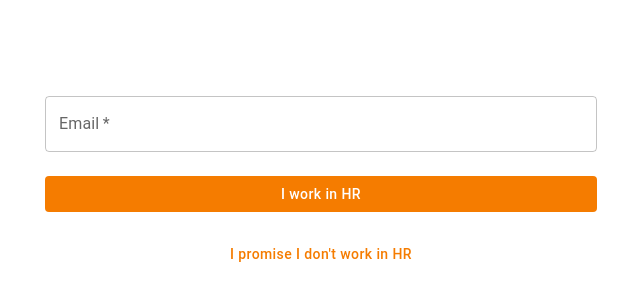
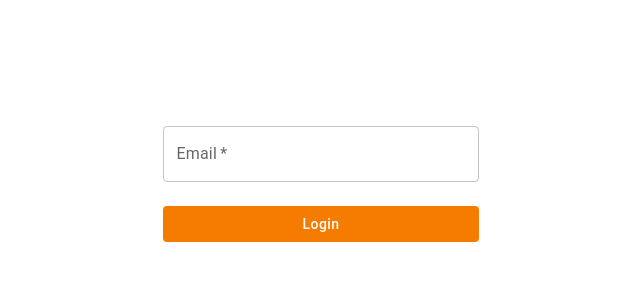
Before and after one commit to kiliankoe/miniqdb, a Next.js app: page /login in a window 1280 px wide. Shown: the part 240-540 px from the top of the page, without its empty margins (319-959 px from the left). Built offline with nearby package versions, Linux system fonts and the light colour scheme.

Commit message:
Make nothing to see here button configurable

```diff
--- a/src/app/login/page.tsx
+++ b/src/app/login/page.tsx
@@ -61,12 +61,13 @@ export default function Login() {
             }}
           />
 
-          <Button
-            disableElevation
+          {process.env.NEXT_PUBLIC_NOTHING_TO_SEE_HERE_BUTTON_TEXT && (
+            <Button
+              disableElevation
             fullWidth
             variant="contained"
             onClick={() => {
-              router.push("/login/hr");
+              router.push("/login/nothing-to-see-here");
             }}
             sx={{
               mt: 3,
@@ -76,22 +77,28 @@ export default function Login() {
             }}
             disabled={isSubmitting}
           >
-            I work in HR
-          </Button>
+              {process.env.NEXT_PUBLIC_NOTHING_TO_SEE_HERE_BUTTON_TEXT}
+            </Button>
+          )}
 
           <Button
             disableElevation
             fullWidth
             type="submit"
-            variant="text"
+            variant={process.env.NEXT_PUBLIC_NOTHING_TO_SEE_HERE_BUTTON_TEXT ? "text" : "contained"}
             sx={{
               mt: 3,
               textTransform: "none",
-              color: orange[700],
+              ...(process.env.NEXT_PUBLIC_NOTHING_TO_SEE_HERE_BUTTON_TEXT ? {
+                color: orange[700],
+              } : {
+                backgroundColor: orange[700],
+                color: "white",
+              }),
             }}
             disabled={isSubmitting}
           >
-            I promise I don&apos;t work in HR
+            {process.env.NEXT_PUBLIC_LOGIN_BUTTON_TEXT ?? "Login"}
           </Button>
 
           {message && (
```
Also changed, not shown: src/app/login/nothing-to-see-here/page.tsx (renamed from src/app/login/hr/page.tsx), 1 other file (tests, documents, lock files or other folders).
